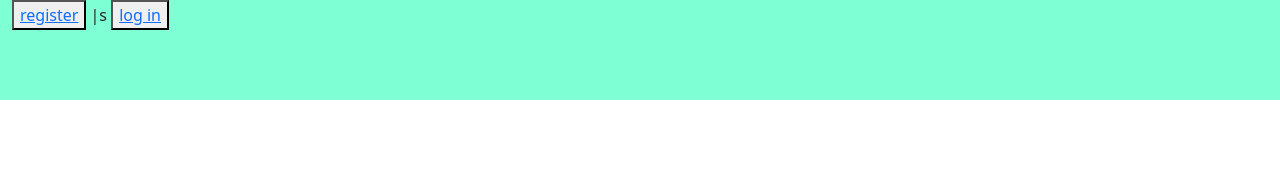
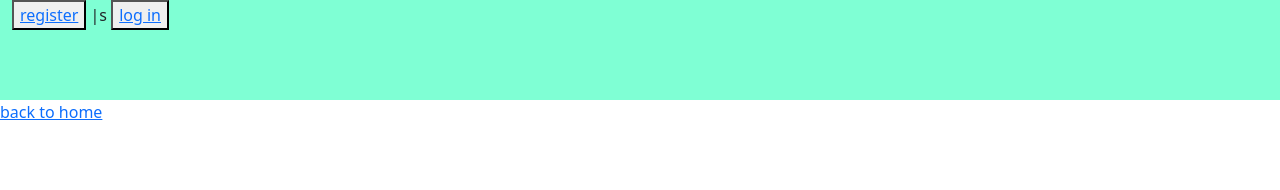
Before and after one commit to AlessandraMartera/frontend-delovo-team2, a Vue app: page /about/1 in a window 1280 px wide. Shown: the top 190 px of the page. Built offline with nearby package versions, Linux system fonts and the light colour scheme; no server answers.

Commit message:
update router-link back to home in about

```diff
--- a/src/pages/about.vue
+++ b/src/pages/about.vue
@@ -19,6 +19,13 @@ export default {
 </script>
 
 <template>
-    {{ restaurant.id }}
-    {{ restaurant.nome }}
+    <div>
+        <router-link :to="{ name: 'home' }">back to home</router-link>
+
+    </div>
+
+    <div class="container">
+        {{ restaurant.id }}
+        {{ restaurant.nome }}
+    </div>
 </template>
```
